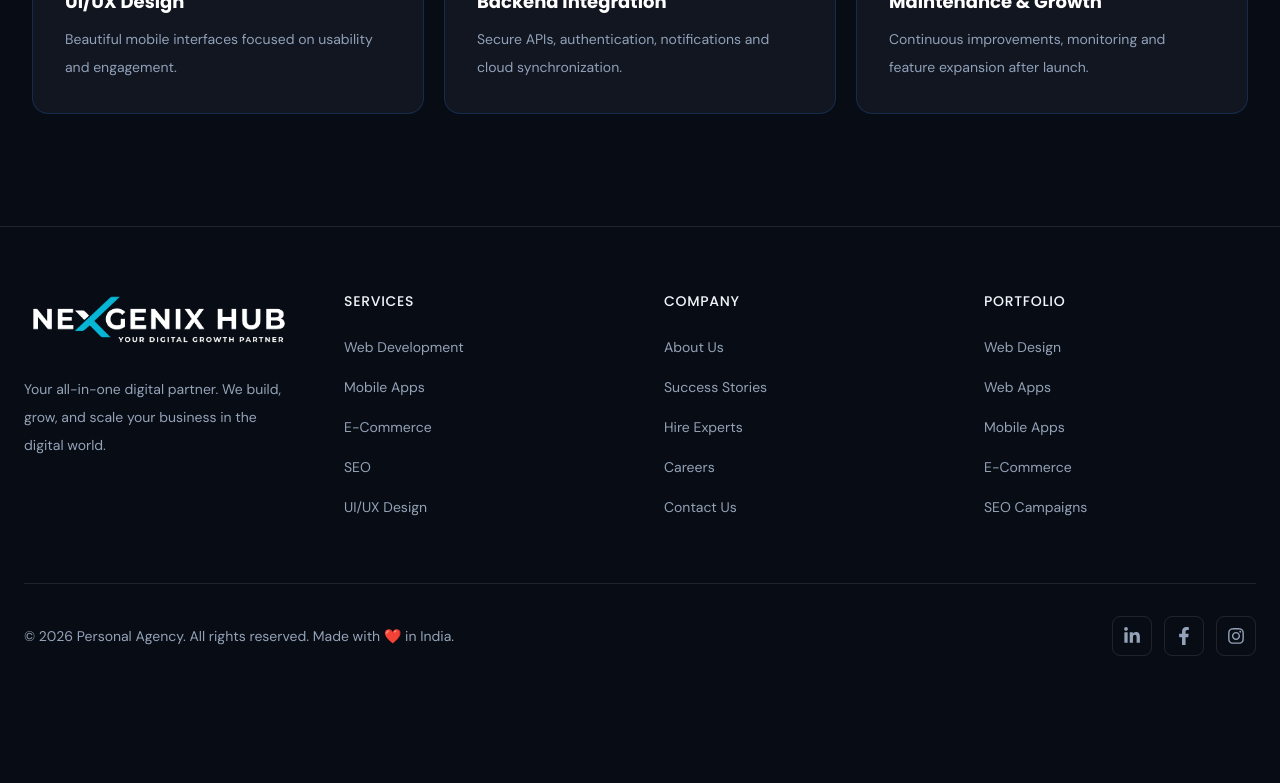
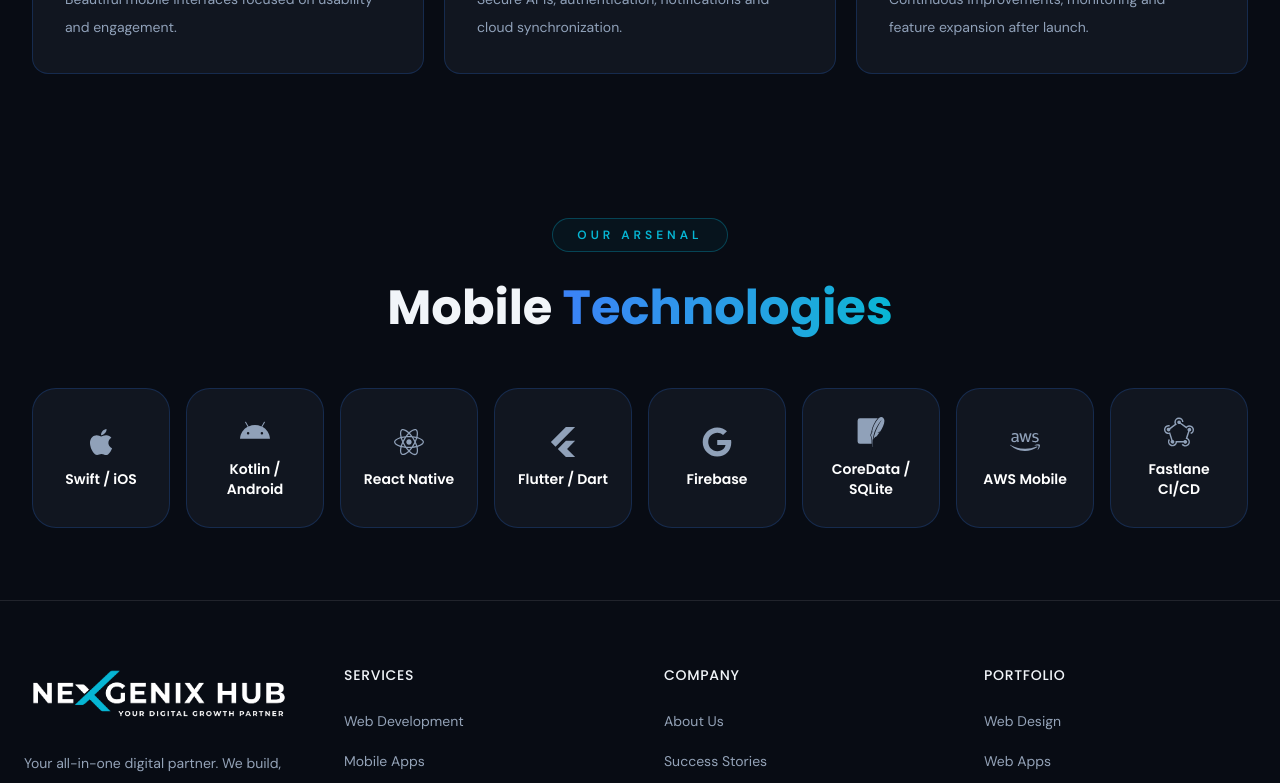
Before and after one commit to ArshadZeya45/Personal-Agency, a Next.js app: page /services/app-development in a window 1280 px wide. Shown: the part 2235-3018 px from the top of the page. Before the commit the page ends 2955 px from the top, so only its background shows below. Built offline with nearby package versions, Linux system fonts and the light colour scheme.

Commit message:
feat : add-service-technology-section

```diff
--- a/src/app/services/[slug]/page.tsx
+++ b/src/app/services/[slug]/page.tsx
@@ -3,6 +3,7 @@
 import Overview from "@/features/service-detail/overview/Overview";
 import Solutions from "@/features/service-detail/solutions/Solutions";
 import Stats from "@/features/service-detail/stats/Stats";
+import Technologies from "@/features/service-detail/technologies/Technologies";
 
 import { notFound } from "next/navigation";
 
@@ -26,6 +27,7 @@
       <Stats stats={service.stats} />
       <Overview overview={service.overview} />
       <Solutions solutions={service.solutions} />
+      <Technologies technologies={service.technologies} />
     </main>
   );
 };
--- a/src/data/admin-services/customSoftwareDevelopment.ts
+++ b/src/data/admin-services/customSoftwareDevelopment.ts
@@ -3,6 +3,17 @@
 import { FaBuilding, FaCloudUploadAlt, FaPlug, FaRobot } from "react-icons/fa";
 import { IoPeople } from "react-icons/io5";
 import { RiLoader3Fill } from "react-icons/ri";
+
+import {
+  FaPython,
+  FaNodeJs,
+  FaJava,
+  FaMicrosoft,
+  FaDatabase,
+  FaDocker,
+  FaAws,
+  FaShieldAlt,
+} from "react-icons/fa";
 
 export const customSoftwareDevelopmentData: ServiceData = {
   slug: "software-development",
@@ -162,15 +173,46 @@
     highlightedText: "Tech Stack",
 
     items: [
-      "Python / Django",
-      "Node.js / Express",
-      "Java / Spring",
-      "C# / .NET Core",
-      "PostgreSQL",
-      "Docker / Kubernetes",
-      "AWS Infrastructure",
-      "OAuth / JWT",
-    ],
+    {
+      title: "Python / Django",
+      icon: FaPython,
+    },
+
+    {
+      title: "Node.js / Express",
+      icon: FaNodeJs,
+    },
+
+    {
+      title: "Java / Spring",
+      icon: FaJava,
+    },
+
+    {
+      title: "C# / .NET Core",
+      icon: FaMicrosoft,
+    },
+
+    {
+      title: "PostgreSQL",
+      icon: FaDatabase,
+    },
+
+    {
+      title: "Docker / K8s",
+      icon: FaDocker,
+    },
+
+    {
+      title: "AWS Infrastructure",
+      icon: FaAws,
+    },
+
+    {
+      title: "OAuth / JWT",
+      icon: FaShieldAlt,
+    },
+  ],
   },
 
   process: {
--- a/src/data/admin-services/lmsDevelopment.ts
+++ b/src/data/admin-services/lmsDevelopment.ts
@@ -2,6 +2,16 @@
 import { Gamepad2, GlobeLock, GraduationCap } from "lucide-react";
 import { FaChartPie, FaMedal, FaSchool, FaShoppingCart, FaVideo } from "react-icons/fa";
 import { HiOutlineOfficeBuilding } from "react-icons/hi";
+import {
+  FaPython,
+  FaNodeJs,
+  FaReact,
+  FaDatabase,
+  FaAws,
+  FaFileCode,
+} from "react-icons/fa";
+
+import { SiStripe } from "react-icons/si";
 
 export const lmsDevelopmentData: ServiceData = {
   slug: "lms",
@@ -162,16 +172,48 @@
 
     highlightedText: "Stack",
 
-    items: [
-      "Django / Python",
-      "Node.js",
-      "React.js",
-      "WebRTC",
-      "PostgreSQL",
-      "AWS S3 (Video)",
-      "SCORM / xAPI",
-      "Stripe API",
-    ],
+
+  items: [
+    {
+      title: "Django / Python",
+      icon: FaPython,
+    },
+
+    {
+      title: "Node.js",
+      icon: FaNodeJs,
+    },
+
+    {
+      title: "React.js",
+      icon: FaReact,
+    },
+
+    {
+      title: "WebRTC",
+      icon: FaVideo,
+    },
+
+    {
+      title: "PostgreSQL",
+      icon: FaDatabase,
+    },
+
+    {
+      title: "AWS S3 (Video)",
+      icon: FaAws,
+    },
+
+    {
+      title: "SCORM / xAPI",
+      icon: FaFileCode,
+    },
+
+    {
+      title: "Stripe API",
+      icon: SiStripe,
+    },
+  ],
   },
 
   process: {
--- a/src/data/admin-services/mobileApp.ts
+++ b/src/data/admin-services/mobileApp.ts
@@ -3,6 +3,17 @@
 import { CgDatabase } from "react-icons/cg";
 import { FaAndroid, FaApple, FaLayerGroup, FaRocket } from "react-icons/fa";
 import { FaMobileScreen } from "react-icons/fa6";
+import {
+  FaReact,
+  FaGoogle,
+  FaAws,
+} from "react-icons/fa";
+
+import {
+  SiFlutter,
+  SiSqlite,
+  SiFastlane,
+} from "react-icons/si";
 
 export const mobileAppDevelopmentData: ServiceData = {
   slug: "app-development",
@@ -165,16 +176,47 @@
 
     highlightedText: "Technologies",
 
-    items: [
-      "Swift / iOS",
-      "Kotlin / Android",
-      "React Native",
-      "Flutter / Dart",
-      "Firebase",
-      "CoreData / SQLite",
-      "AWS Mobile",
-      "Fastlane CI/CD",
-    ],
+     items: [
+    {
+      title: "Swift / iOS",
+      icon: FaApple,
+    },
+
+    {
+      title: "Kotlin / Android",
+      icon: FaAndroid,
+    },
+
+    {
+      title: "React Native",
+      icon: FaReact,
+    },
+
+    {
+      title: "Flutter / Dart",
+      icon: SiFlutter,
+    },
+
+    {
+      title: "Firebase",
+      icon: FaGoogle,
+    },
+
+    {
+      title: "CoreData / SQLite",
+      icon: SiSqlite,
+    },
+
+    {
+      title: "AWS Mobile",
+      icon: FaAws,
+    },
+
+    {
+      title: "Fastlane CI/CD",
+      icon: SiFastlane,
+    },
+  ],
   },
 
   process: {
--- a/src/data/admin-services/videoEditing.ts
+++ b/src/data/admin-services/videoEditing.ts
@@ -1,9 +1,19 @@
 import { ServiceData } from "@/types/admin-services";
 import { AudioLines, Eye, Video } from "lucide-react";
-import { FaBuilding, FaMagic, FaYoutube } from "react-icons/fa";
+import { FaBuilding, FaMagic, FaVideo, FaVideoSlash, FaYoutube } from "react-icons/fa";
 import { HiSpeakerphone } from "react-icons/hi";
 import { IoIosColorPalette } from "react-icons/io";
 import { MdOutlineSmartphone } from "react-icons/md";
+import {
+
+  SiDavinciresolve,
+
+  SiApple,
+  SiCinema4D,
+
+} from "react-icons/si";
+import { TbBrandAdobeAfterEffect, TbBrandAdobePhotoshop, TbBuildingPavilion } from "react-icons/tb";
+
 
 export const videoEditingData: ServiceData = {
   slug: "video-editing",
@@ -139,15 +149,46 @@
     highlightedText: "Stack",
 
     items: [
-      "Adobe Premiere Pro",
-      "After Effects",
-      "DaVinci Resolve",
-      "Adobe Audition",
-      "Final Cut Pro",
-      "Cinema 4D",
-      "CapCut Pro",
-      "Adobe Illustrator",
-    ],
+    {
+      title: "Premiere Pro",
+      icon: TbBrandAdobePhotoshop,
+    },
+
+    {
+      title: "After Effects",
+      icon: TbBrandAdobeAfterEffect,
+    },
+
+    {
+      title: "DaVinci Resolve",
+      icon: TbBuildingPavilion,
+    },
+
+    {
+      title: "Adobe Audition",
+      icon: TbBrandAdobePhotoshop,
+    },
+
+    {
+      title: "Final Cut Pro",
+      icon: SiApple,
+    },
+
+    {
+      title: "Cinema 4D",
+      icon: SiCinema4D,
+    },
+
+    {
+      title: "CapCut Pro",
+      icon: FaVideo,
+    },
+
+    {
+      title: "Illustrator",
+      icon: FaVideoSlash,
+    },
+  ],
   },
 
   process: {
--- a/src/data/admin-services/webDesign.ts
+++ b/src/data/admin-services/webDesign.ts
@@ -2,6 +2,17 @@
 import { BadgeCheck, Laptop, Smartphone } from "lucide-react";
 import { FaBuilding, FaMagic, FaRocket, FaSearch, FaShoppingBag } from "react-icons/fa";
 import { SiCodeblocks } from "react-icons/si";
+import {
+  SiFigma,
+  SiFramer,
+  SiWebflow,
+  SiSketch,
+  SiAboutdotme,
+  SiHtml5,
+  SiJavascript,
+} from "react-icons/si";
+
+import { FaUniversalAccess } from "react-icons/fa";
 
 export const webDesignData: ServiceData = {
   slug: "web-design",
@@ -131,15 +142,46 @@
     highlightedText: "Stack",
 
     items: [
-      "Figma",
-      "Framer",
-      "Adobe XD",
-      "Sketch",
-      "HTML5 / CSS3",
-      "JavaScript",
-      "Webflow",
-      "WCAG Tools",
-    ],
+    {
+      title: "Figma",
+      icon: SiFigma,
+    },
+
+    {
+      title: "Framer",
+      icon: SiFramer,
+    },
+
+    {
+      title: "Webflow",
+      icon: SiWebflow,
+    },
+
+    {
+      title: "Adobe XD",
+      icon: SiAboutdotme,
+    },
+
+    {
+      title: "Sketch",
+      icon: SiSketch,
+    },
+
+    {
+      title: "HTML5 / CSS3",
+      icon: SiHtml5,
+    },
+
+    {
+      title: "JavaScript",
+      icon: SiJavascript,
+    },
+
+    {
+      title: "WCAG Tools",
+      icon: FaUniversalAccess,
+    },
+  ],
   },
 
   process: {
--- a/src/data/admin-services/webDevelopment.ts
+++ b/src/data/admin-services/webDevelopment.ts
@@ -3,6 +3,8 @@
 import { CgDatabase } from "react-icons/cg";
 import { FaLaptopCode, FaReact, FaShoppingCart, FaWordpress } from "react-icons/fa";
 import { FiTool } from "react-icons/fi";
+import { FaAngular, FaVuejs, FaNodeJs, FaPython, FaAws } from "react-icons/fa";
+import { SiLaravel, SiMysql } from "react-icons/si";
 
 export const webDevelopmentData:ServiceData = {
   slug: "web-development",
@@ -136,16 +138,40 @@
     title: "The Technologies",
     highlightedText: "We Master",
 
-    items: [
-      "React.js",
-      "Angular",
-      "Vue.js",
-      "Node.js",
-      "Python",
-      "Laravel",
-      "SQL/NoSQL",
-      "AWS Cloud",
-    ],
+     items: [
+    {
+      title: "React.js",
+      icon: FaReact,
+    },
+    {
+      title: "Angular",
+      icon: FaAngular,
+    },
+    {
+      title: "Vue.js",
+      icon: FaVuejs,
+    },
+    {
+      title: "Node.js",
+      icon: FaNodeJs,
+    },
+    {
+      title: "Python",
+      icon: FaPython,
+    },
+    {
+      title: "Laravel",
+      icon: SiLaravel,
+    },
+    {
+      title: "SQL/NoSQL",
+      icon: SiMysql,
+    },
+    {
+      title: "AWS Cloud",
+      icon: FaAws,
+    },
+  ],
   },
 
   process: {
--- a/src/features/service-detail/solutions/Solutions.tsx
+++ b/src/features/service-detail/solutions/Solutions.tsx
@@ -5,7 +5,7 @@
 };
 const Solutions = ({ solutions }: Props) => {
   return (
-    <section className="py-20 lg:py-28">
+    <section className="py-10 lg:py-18">
       <SectionHeader
         badge={solutions.badge}
         title={solutions.title}
--- /dev/null
+++ b/src/features/service-detail/technologies/Technologies.tsx
@@ -0,0 +1,22 @@
+import SectionHeader from "@/components/shared/SectionHeader";
+import TechnologiesGrid from "./TechnologiesGrid";
+
+type Props = {
+  technologies: any;
+};
+
+const Technologies = ({ technologies }: Props) => {
+  return (
+    <section className="py-10 lg:py-18">
+      <SectionHeader
+        badge={technologies.badge}
+        title={technologies.title}
+        highlightedText={technologies.highlightedText}
+      />
+
+      <TechnologiesGrid items={technologies.items} />
+    </section>
+  );
+};
+
+export default Technologies;
--- /dev/null
+++ b/src/features/service-detail/technologies/TechnologiesGrid.tsx
@@ -0,0 +1,26 @@
+import TechnologyCard from "./TechnologyCard";
+
+type Props = {
+  items: any[];
+};
+
+const TechnologiesGrid = ({ items }: Props) => {
+  return (
+    <div
+      className="
+      mt-14
+      grid
+      grid-cols-2
+      md:grid-cols-4
+      xl:grid-cols-8
+      gap-4
+      "
+    >
+      {items.map((item) => (
+        <TechnologyCard key={item.title} {...item} />
+      ))}
+    </div>
+  );
+};
+
+export default TechnologiesGrid;
--- /dev/null
+++ b/src/features/service-detail/technologies/TechnologyCard.tsx
@@ -0,0 +1,54 @@
+import { IconType } from "react-icons";
+
+type Props = {
+  title: string;
+  icon: IconType;
+};
+
+const TechnologyCard = ({ title, icon: Icon }: Props) => {
+  return (
+    <div
+      className="
+      group
+      rounded-[24px]
+      border
+      border-blue-500/20
+      bg-[#111620]
+      px-4
+      py-7
+      flex
+      flex-col
+      items-center
+      justify-center
+      transition-all
+      duration-300
+      hover:-translate-y-1
+      hover:border-blue-500/40
+      "
+    >
+      <Icon
+        size={30}
+        className="
+        text-slate-400
+        transition-all
+        duration-300
+        group-hover:text-cyan-400
+        "
+      />
+
+      <h3
+        className="
+        mt-3
+        text-sm
+        font-semibold
+        text-white
+        text-center
+        "
+      >
+        {title}
+      </h3>
+    </div>
+  );
+};
+
+export default TechnologyCard;
```
Also changed, not shown: src/types/admin-services/technologies.ts (+8 -1 lines).
